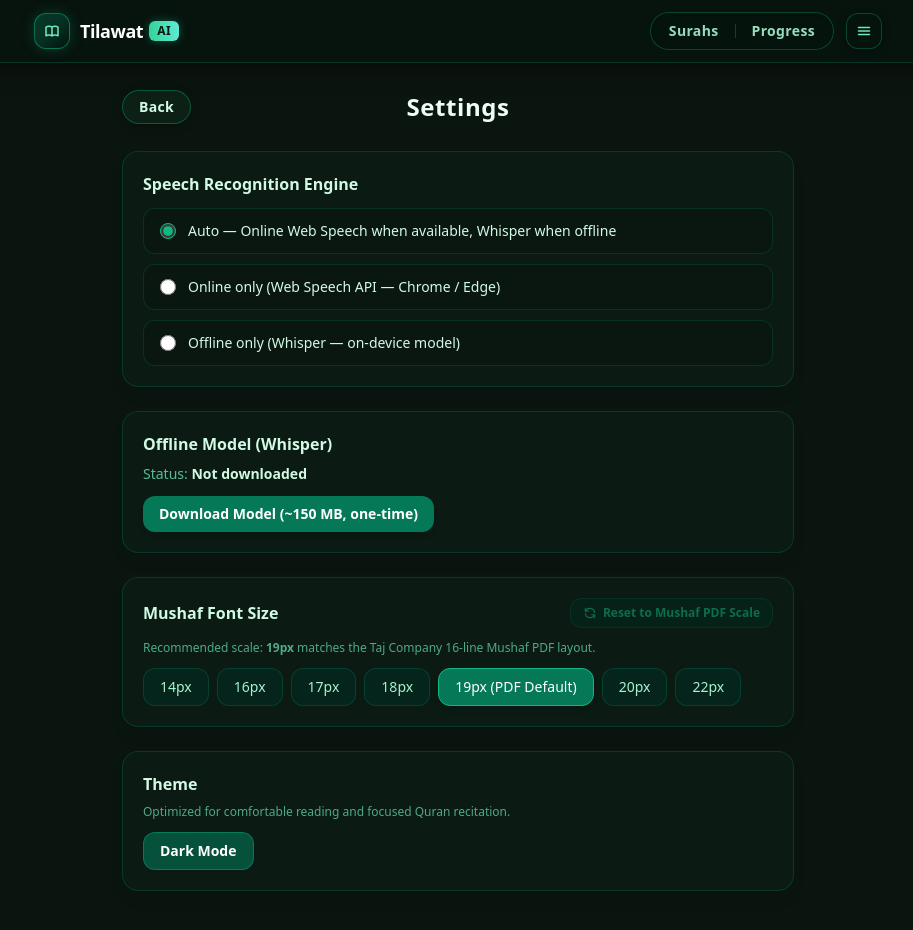
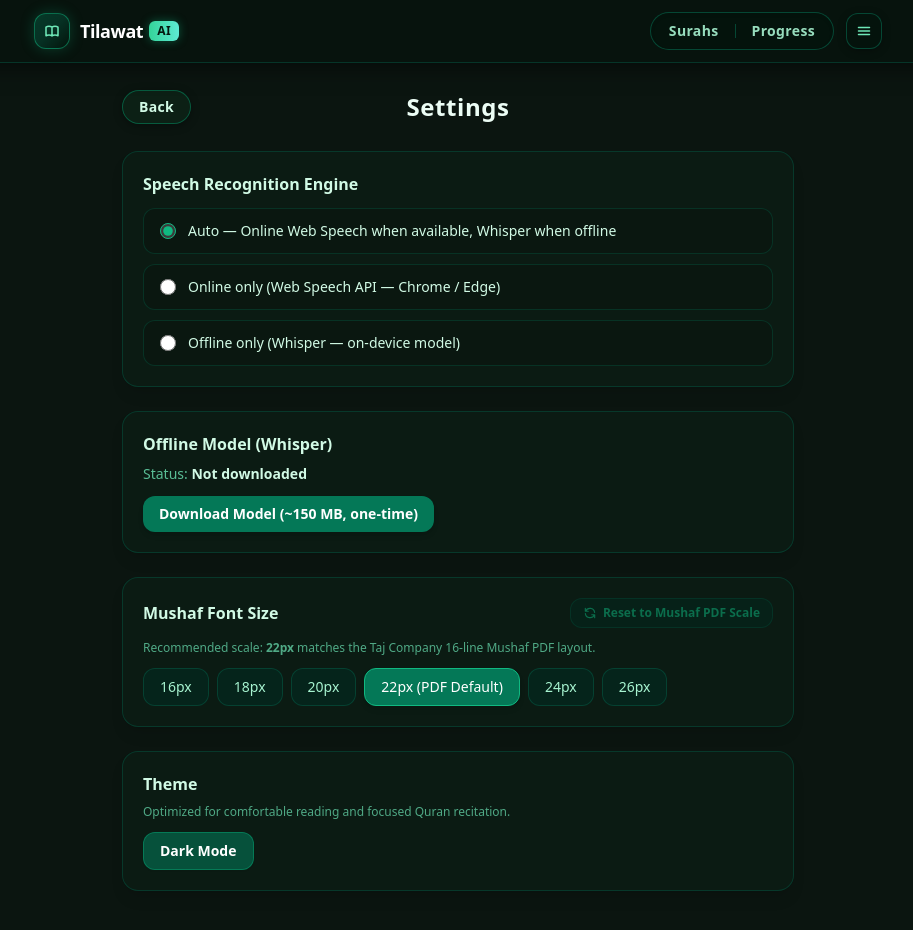
Before and after one commit to Awais-694/quran-mushaf-app, a Next.js app: page /settings in a window 1280 px wide. Shown: the top 930 px of the page, without its empty margins (182-1095 px from the left). Built offline with nearby package versions, Linux system fonts and the light colour scheme; a web font is replaced by a local one.

Commit message:
feat(font): set default Mushaf font size to 22px and allow zooming in up to 26px

```diff
--- a/src/components/dashboard/SettingsClient.tsx
+++ b/src/components/dashboard/SettingsClient.tsx
@@ -50,7 +50,7 @@ export function SettingsClient() {
     setFontSizeState(def);
   };
 
-  const defaultMushafSize = mounted ? getDefaultMushafFontSize() : 19;
+  const defaultMushafSize = mounted ? getDefaultMushafFontSize() : 22;
   const isDefaultSize = fontSize === defaultMushafSize;
 
   const radioCls =
@@ -168,11 +168,11 @@ export function SettingsClient() {
         </div>
 
         <p className="text-xs text-emerald-300/70 mb-3">
-          Recommended scale: <b>19px</b> matches the Taj Company 16-line Mushaf PDF layout.
+          Recommended scale: <b>22px</b> matches the Taj Company 16-line Mushaf PDF layout.
         </p>
 
         <div className="flex flex-wrap gap-2">
-          {[14, 16, 17, 18, 19, 20, 22].map((s) => (
+          {[16, 18, 20, 22, 24, 26].map((s) => (
             <button
               key={s}
               onClick={() => {
--- a/src/components/recitation/ReciteClient.tsx
+++ b/src/components/recitation/ReciteClient.tsx
@@ -120,8 +120,8 @@ export function ReciteClient({
 
   const changeFontSize = (delta: number) => {
     const isMobile = typeof window !== "undefined" && window.innerWidth < 640;
-    const minF = 13;
-    const maxF = isMobile ? 22 : 28;
+    const minF = 14;
+    const maxF = isMobile ? 26 : 28;
     const next = Math.max(minF, Math.min(maxF, fontSize + delta));
     setFontSize(next);
     saveFontSize(next);
@@ -142,7 +142,7 @@ export function ReciteClient({
     setFontSize(def);
   };
 
-  const defaultMushafSize = mounted ? getDefaultMushafFontSize() : 19;
+  const defaultMushafSize = mounted ? getDefaultMushafFontSize() : 22;
   const isDefaultSize = fontSize === defaultMushafSize;
 
   const activeEngine = enginePref === "auto" ? (online ? "webspeech" : "whisper") : enginePref;
@@ -305,7 +305,7 @@ export function ReciteClient({
               A-
             </button>
             <span className="px-1.5 text-xs font-mono font-medium text-emerald-200 min-w-[34px] text-center select-none">
-              {mounted ? fontSize : 19}px
+              {mounted ? fontSize : 22}px
             </span>
             <button
               onClick={() => changeFontSize(1)}
@@ -379,7 +379,7 @@ export function ReciteClient({
         surahName={loaded.meta.arabicName}
         pageNumber={currentPage}
         manzil={`منزل ${toArabicDigits(firstAyahOnPage?.manzil ?? loaded.manzil)}`}
-        fontSize={mounted ? fontSize : 19}
+        fontSize={mounted ? fontSize : 22}
       >
         {isSurahStartPage && (
           <div className="relative text-center my-1.5 px-3 py-1 sm:py-1.5 rounded-sm bg-gradient-to-r from-[#ebd6a7]/40 via-[#f8eed7] to-[#ebd6a7]/40 border-[2px] border-double border-[#1b382b] shadow-sm">
--- a/src/lib/settings.ts
+++ b/src/lib/settings.ts
@@ -28,10 +28,10 @@ export function getEnginePref(): EnginePref {
 export function setEnginePref(v: EnginePref) { write(K.engine, v); }
 
 /**
- * Default Mushaf scale: 19px.
+ * Default Mushaf scale: 22px.
  */
 export function getDefaultMushafFontSize(): number {
-  return 19;
+  return 22;
 }
 
 export function getFontSize(): number {
```
